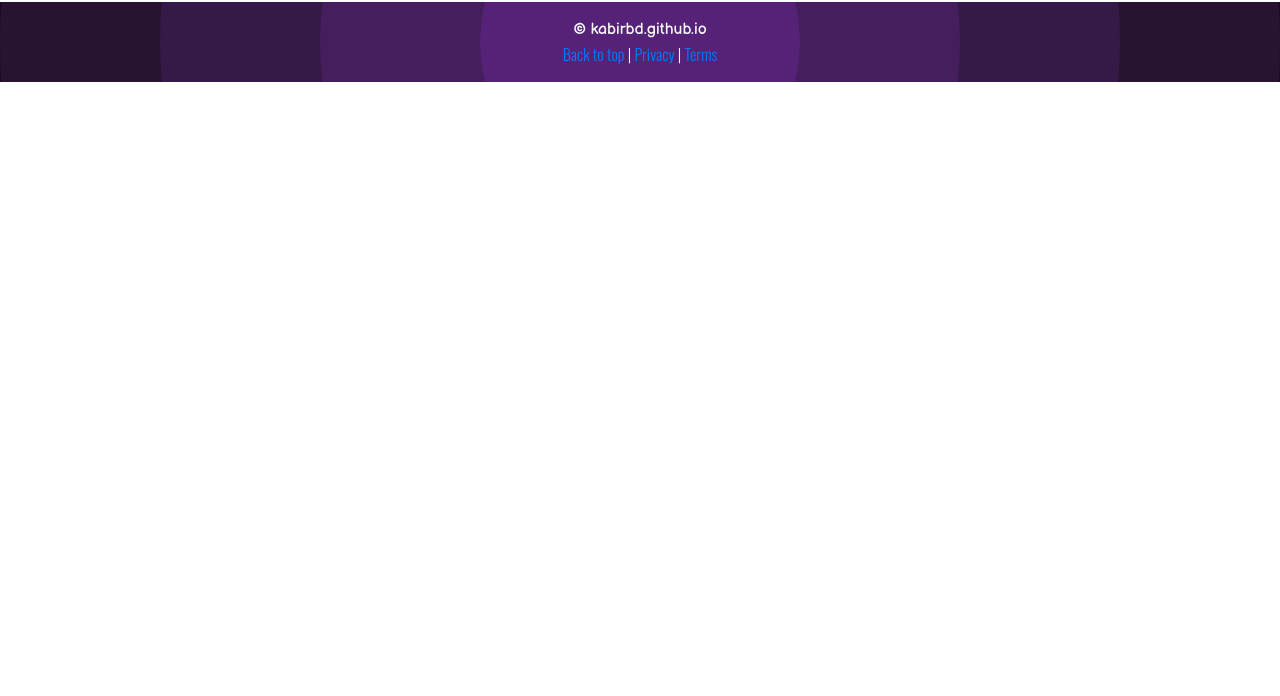
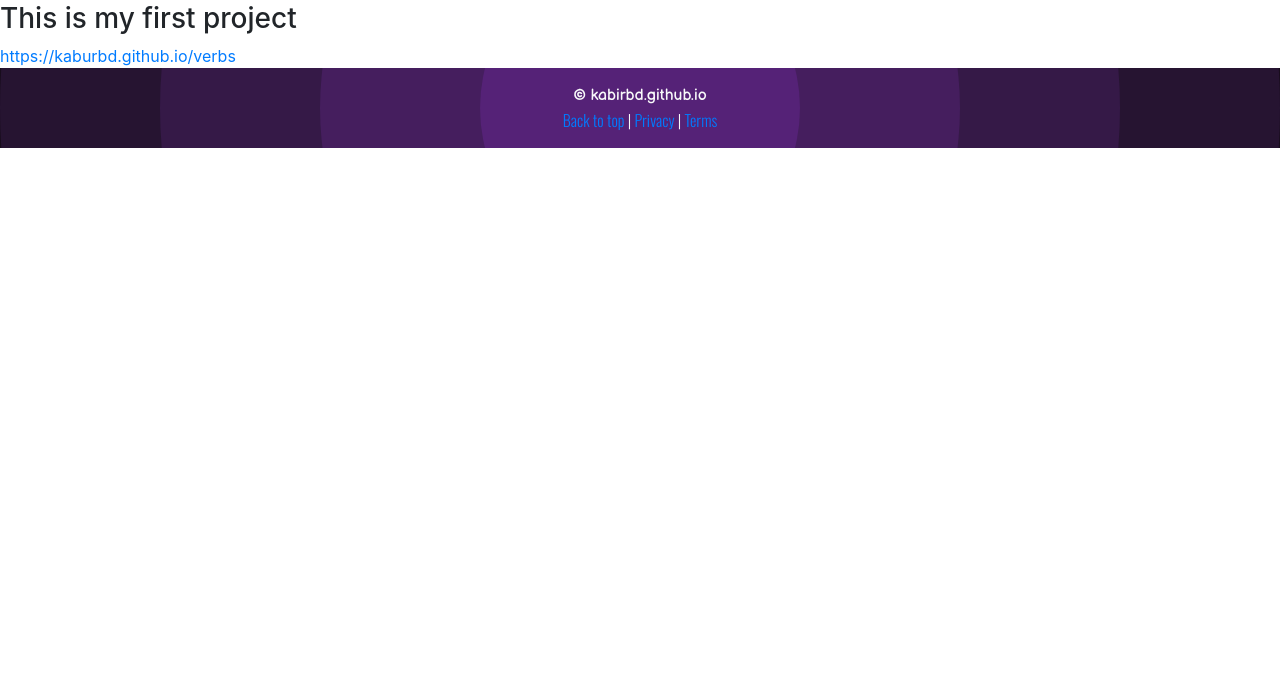
Before and after one commit to KabirBD/kabirBD.github.io, a plain HTML site: page index.html at #!/projects in a window 1280 px wide. Shown: the part 104-800 px from the top of the page. Drawn offline with nearby package versions, Linux system fonts and the light colour scheme; some packages are replaced by stand-ins of ours; a web font is replaced by a local one.

Commit message:
update projects.html

```diff
--- a/projects.html
+++ b/projects.html
@@ -1 +1,3 @@
 <h1>Welcome to Projects Page</h1>
+<h3>This is my first project</h3>
+<a href="https://kaburbd.github.io/verbs">https://kaburbd.github.io/verbs</a>
```
